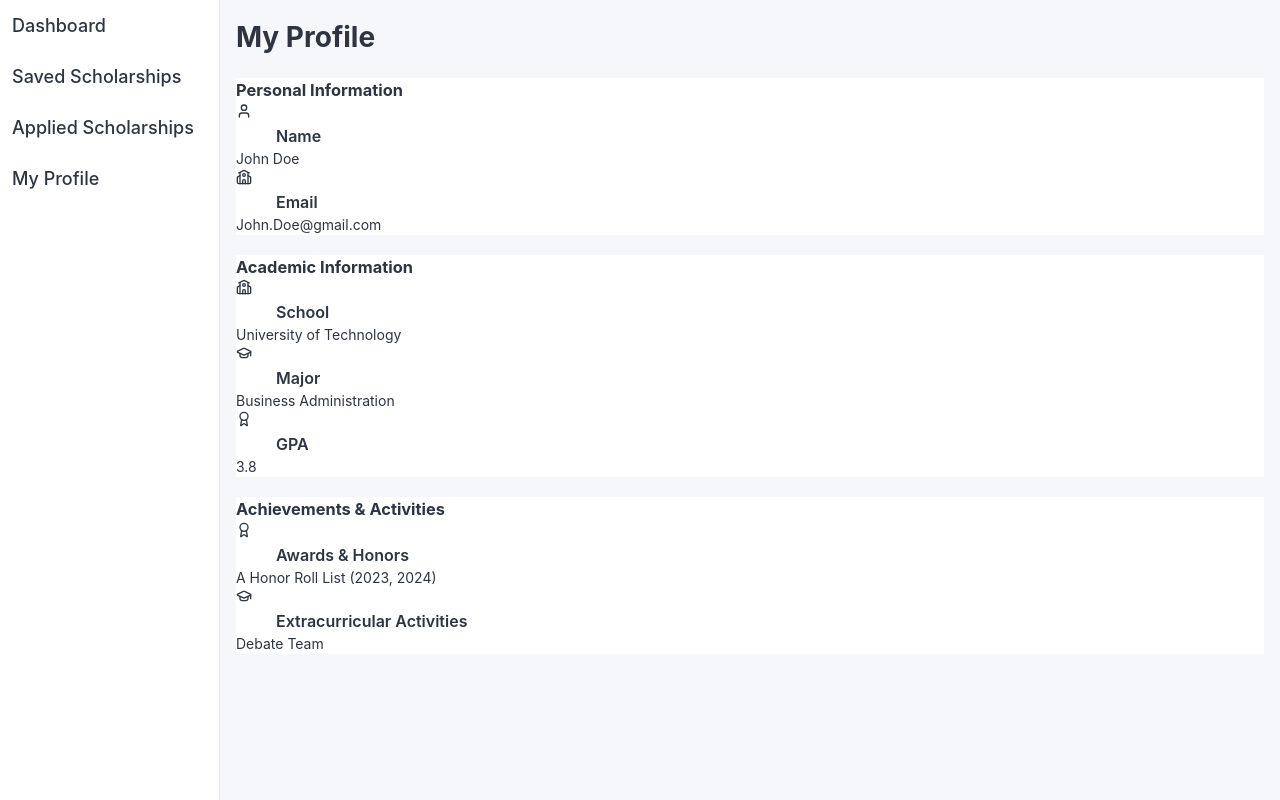
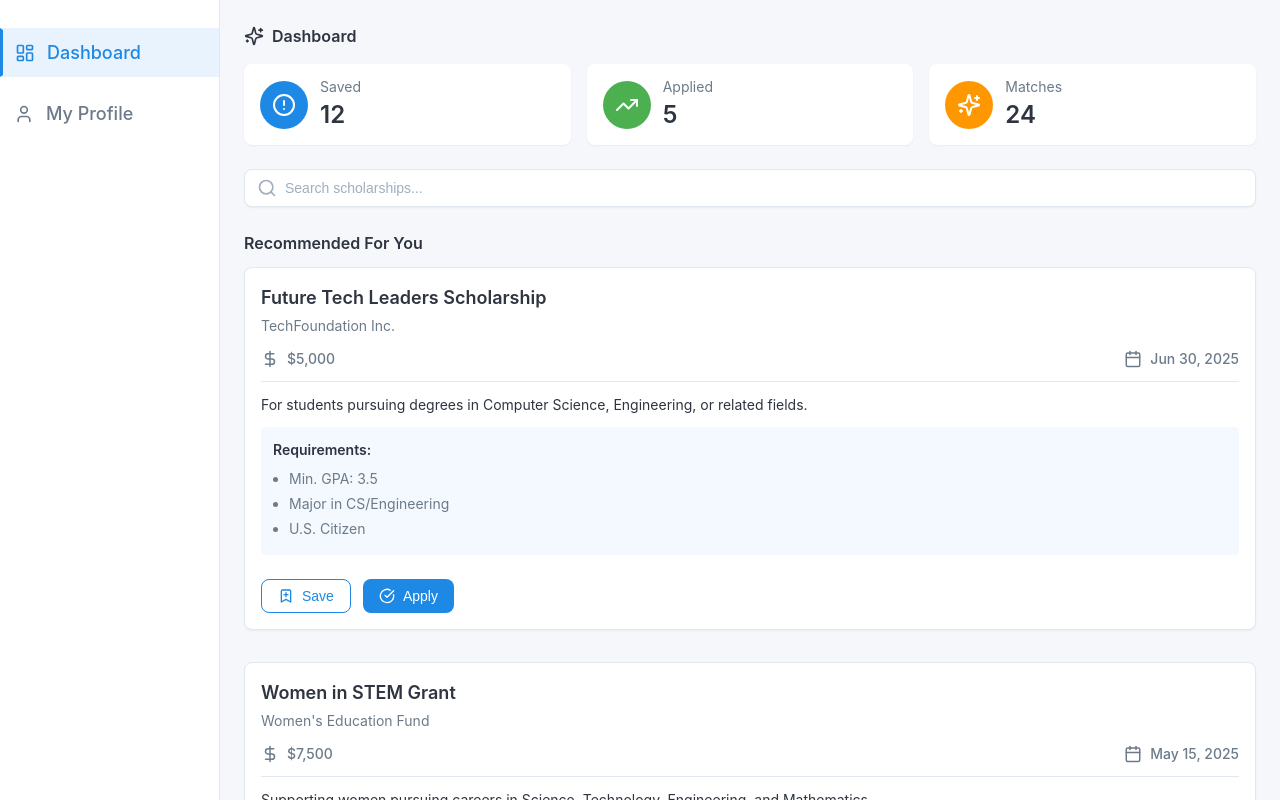
Before and after one commit to lucasberio/ViaScholar, a React (Vite) app: page / in a window 1280 px wide. Shown: the top 800 px of the page. Built offline with nearby package versions, Linux system fonts and the light colour scheme.

Commit message:
working sidebar

```diff
--- a/src/App.jsx
+++ b/src/App.jsx
@@ -1,7 +1,7 @@
 import React, { useState } from 'react'
 import './App.css'
 import {Dashboard} from './pages/Dashboard'
-import Navigation from './components/Navigation'
+import { Navigation } from './components/Navigation'
 import {Sidebar} from 'lucide-react'
 import MyProfile from './pages/MyProfile'
 
@@ -12,13 +12,13 @@ function App() {
     switch (activePage) {
       case 'Dashboard':
         console.log('Rendering Dashboard');
-        return (
-            <>
-            <MyProfile />
-            </>
-        );
+        return <Dashboard />;
+      case 'MyProfile':
+        console.log('Rendering MyProfile');
+        return <MyProfile />;
+
       default:
-                console.log(' oopss');
+        console.log(' oopss');
 
         return <div>Page not found</div>;
     }
--- a/src/components/Navigation.css
+++ b/src/components/Navigation.css
@@ -1,36 +1,5 @@
-:root {
-  --primary-blue: #1E88E5;
-  --primary-blue-light: #64B5F6;
-  --primary-blue-dark: #1565C0;
-  --accent-color: #FFFFFF;
-  --success-color: #4CAF50;
-  --warning-color: #FF9800;
-  --error-color: #F44336;
-  --background-color: #F5F7FA;
-  --card-color: #FFFFFF;
-  --text-primary: #2E3440;
-  --text-secondary: #6C7A89;
-  --text-tertiary: #A0AEC0;
-  --border-color: #E2E8F0;
-  --shadow-sm: 0 1px 2px rgba(0, 0, 0, 0.05);
-  --shadow-md: 0 4px 6px rgba(0, 0, 0, 0.05);
-  --shadow-lg: 0 10px 15px rgba(0, 0, 0, 0.05);
-  --border-radius-sm: 4px;
-  --border-radius-md: 8px;
-  --border-radius-lg: 12px;
-  --spacing-1: 4px;
-  --spacing-2: 8px;
-  --spacing-3: 12px;
-  --spacing-4: 16px;
-  --spacing-5: 24px;
-  --spacing-6: 32px;
-  --spacing-8: 48px;
-  --transition-fast: 150ms ease-in-out;
-  --transition-normal: 250ms ease-in-out;
-  --font-family: 'Inter', -apple-system, BlinkMacSystemFont, 'Segoe UI', Roboto, sans-serif;
-}
 
-.sidebar {
+.navigation {
     width: 220px;
     background-color: white;
     border-right: 1px solid var(--border-color);
@@ -39,26 +8,43 @@
     height: 100vh;
 }
 
-.navlist {
-    display: flex;
+.sidebar-nav {
+    flex: 1;
+    padding: var(--spacing-4) 0;
 
 }
 
-a:link {
-    color: var(--text-primary);
-    text-decoration: none;
-}
-
-.list-item {
+.nav-link {
+    margin-top: var(--spacing-3);
     display: flex;
     align-items: center;
     font-family: var(--font-family);
-    color: var(--text-primary);
+    color: var(--text-secondary);
+    background-color: white;
     font-weight: 500;
     font-size: 18px;
     border-radius: 0;
+    border-color: transparent;
     cursor: pointer;
     width: 100%;
     text-align: left;
     padding: var(--spacing-3);
 }
+
+.nav-link:hover {
+  background-color: rgba(30, 136, 229, 0.05);
+  color: var(--primary-blue);
+}
+
+.nav-link.active {
+  background-color: rgba(30, 136, 229, 0.1);
+  color: var(--primary-blue);
+  border-left: 3px solid var(--primary-blue);
+}
+
+.nav-icon {
+    margin-right: var(--spacing-3);
+    display: flex;
+    align-items: center;
+    justify-content: center;
+}
--- a/src/components/Navigation.jsx
+++ b/src/components/Navigation.jsx
@@ -1,26 +1,38 @@
 import './Navigation.css';
+import React from 'react';
+import {
+  LayoutDashboard,
+  User,
+  BookmarkCheck,
+  ClipboardCheck,
+  Calendar,
+  MessageSquare
+} from 'lucide-react';
 
-function Navigation() {
-    return (
-            <aside className = "sidebar">
-                <nav className = "navbar">
-                    <ul className = "nav-list">
-                        <li className = "list-item">
-                            <a href = "#" className = "nav-link">Dashboard</a>
-                        </li>
-                        <li className = "list-item">
-                            <a href = "#" className = "nav-link">Saved Scholarships</a>
-                        </li>
-                        <li className = "list-item">
-                            <a href = "#" className = "nav-link">Applied Scholarships</a>
-                        </li>
-                        <li className = "list-item">
-                            <a href = "#" className = "nav-link">My Profile</a>
-                        </li>
-                    </ul>
-                </nav>
-            </aside>
-    );
-}
 
-export default Navigation
+export const Navigation = ({ activePage, setActivePage}) => {
+    const navItems = [
+        { id: 'Dashboard', label: 'Dashboard', icon: <LayoutDashboard size={20} /> },
+        { id: 'MyProfile', label: 'My Profile', icon: <User size={20} /> },
+    ];
+
+  return (
+    <aside className="navigation">
+      <nav className="sidebar-nav">
+        <ul className="nav-list">
+          {navItems.map((item) => (
+            <li key={item.id} className="nav-item">
+              <button
+                className={`nav-link ${activePage === item.id ? 'active' : ''}`}
+                onClick={() => setActivePage(item.id)}
+              >
+                <span className="nav-icon">{item.icon}</span>
+                <span className="nav-label">{item.label}</span>
+              </button>
+            </li>
+          ))}
+        </ul>
+      </nav>
+    </aside>
+  );
+};
```
